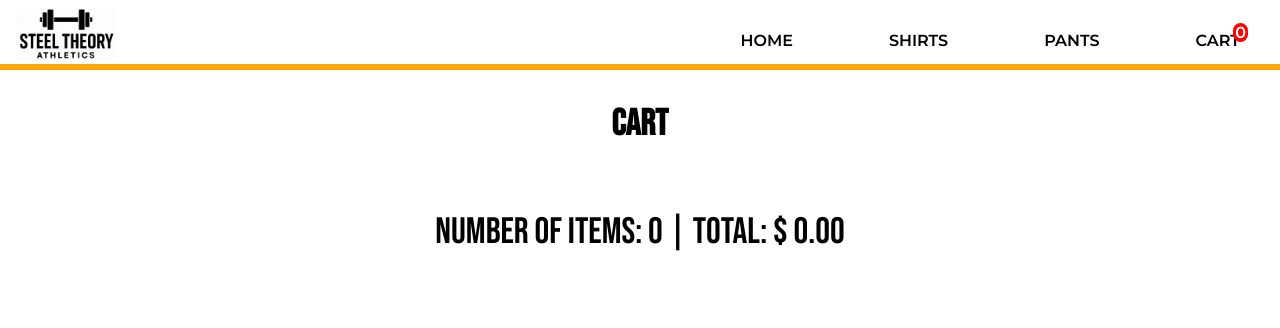
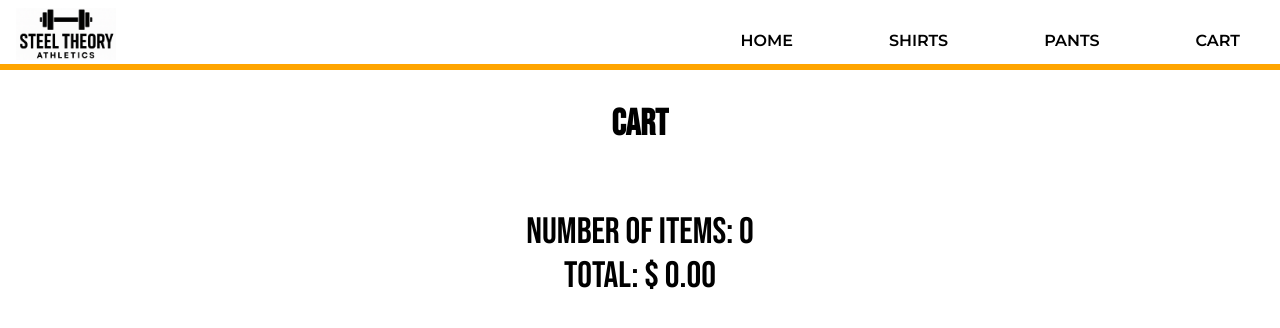
Before and after one commit to jehuzepedasilva2/shopping-app, a React (Vite) app: page /cart in a window 1280 px wide. Shown: the top 328 px of the page. Built offline with nearby package versions, Linux system fonts and the light colour scheme.

Commit message:
changed padding on cart page

```diff
--- a/src/components/Navlink.jsx
+++ b/src/components/Navlink.jsx
@@ -13,7 +13,7 @@ export default function Navlink({ title, to, classFunction }) {
       className={({ isActive }) => classFunction(isActive)}
     >
       {title}
-      {title === 'CART' &&
+      {title === 'CART' && cartDetails.items.length > 0 &&
         <div className='item-count'>{cartDetails.items.length}</div>
       }
     </NavLink>
--- a/src/pages/CartPage.jsx
+++ b/src/pages/CartPage.jsx
@@ -32,7 +32,7 @@ const CartPage = () => {
         })}
       </div>
       <div className='cart-total'>
-        Number of Items: {cartDetails.items.length} | Total: $ {(Math.round(cartDetails.total * 100) / 100).toFixed(2)}
+        Number of Items: {cartDetails.items.length} <br></br> Total: $ {(Math.round(cartDetails.total * 100) / 100).toFixed(2)}
       </div>
     </div>
   )
--- a/src/styles/cart-page.css
+++ b/src/styles/cart-page.css
@@ -57,4 +57,5 @@
 .cart-total {
   font-family: var(--primary-font-family);
   font-size: var(--primary-font-size);
+  text-align: center;
 }
```
